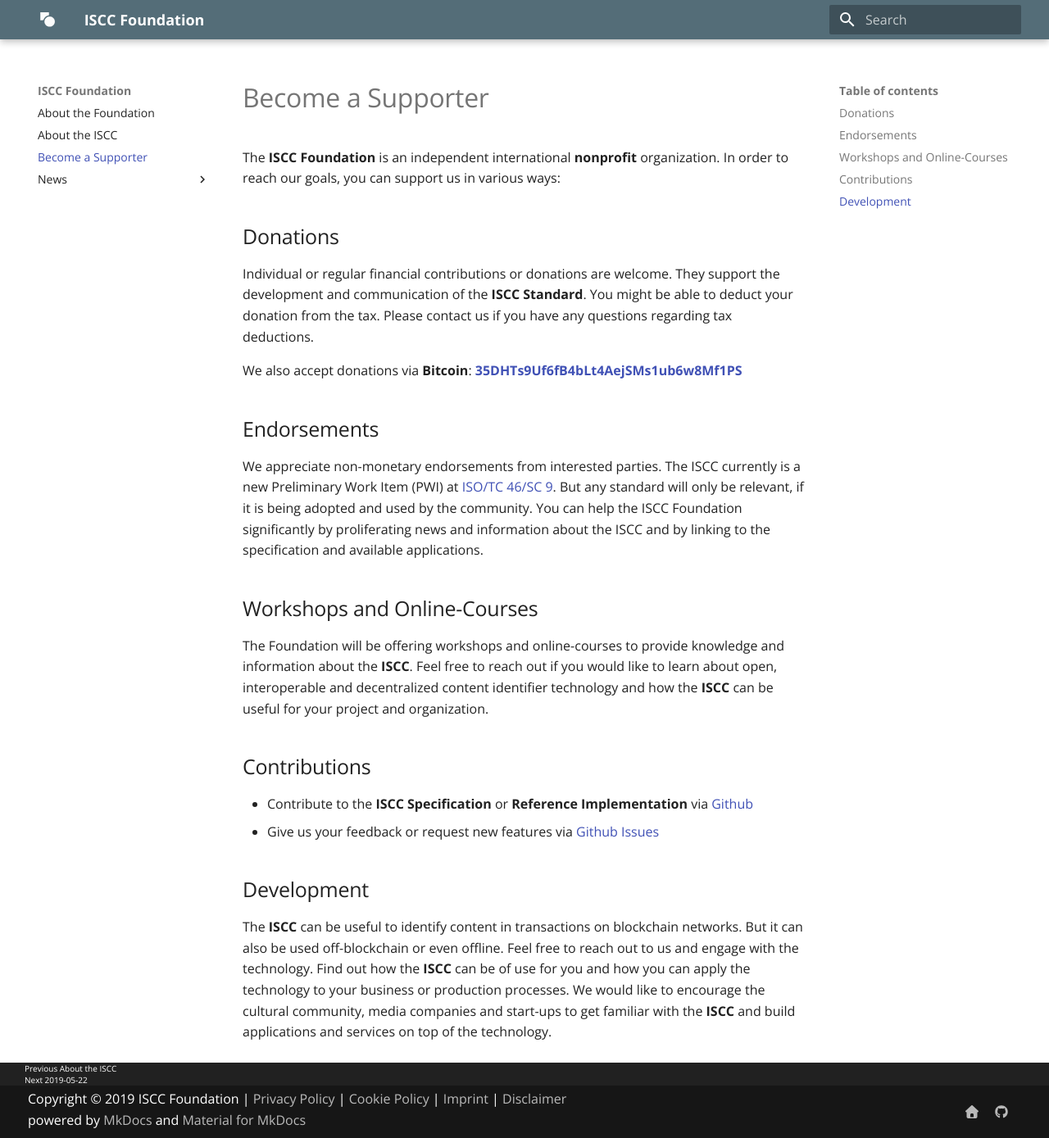
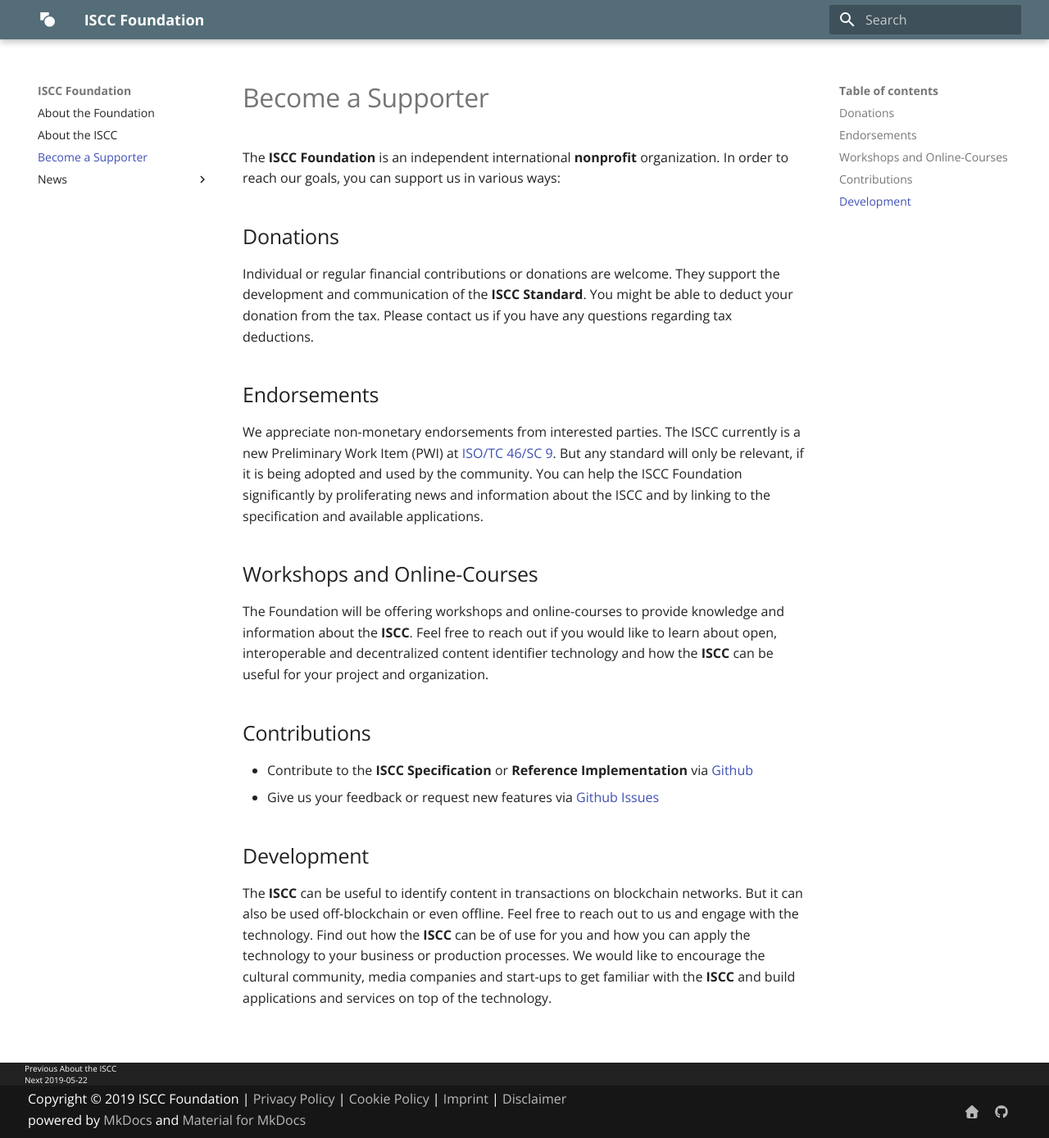
Before and after one commit to iscc/foundation, an MkDocs documentation site: the page built from docs/support.md, in a window 1280 px wide and 1389 px high. Shown: the whole window at 82% size. Built offline with MkDocs 1.6.1 and Material for MkDocs 9.7.7, drawn with Linux system fonts in a browser that asks for light colours.

Commit message:
Update support page.

```diff
--- a/docs/support.md
+++ b/docs/support.md
@@ -7,9 +7,6 @@
 ## Donations
 
 Individual or regular financial contributions or donations are welcome. They support the development and communication of the **ISCC Standard**. You might be able to deduct your donation from the tax. Please contact us if you have any questions regarding tax deductions.
-
-We also accept donations via **Bitcoin**: **[35DHTs9Uf6fB4bLt4AejSMs1ub6w8Mf1PS](bitcoin:35DHTs9Uf6fB4bLt4AejSMs1ub6w8Mf1PS)**
-
 
 
 ## Endorsements
```
